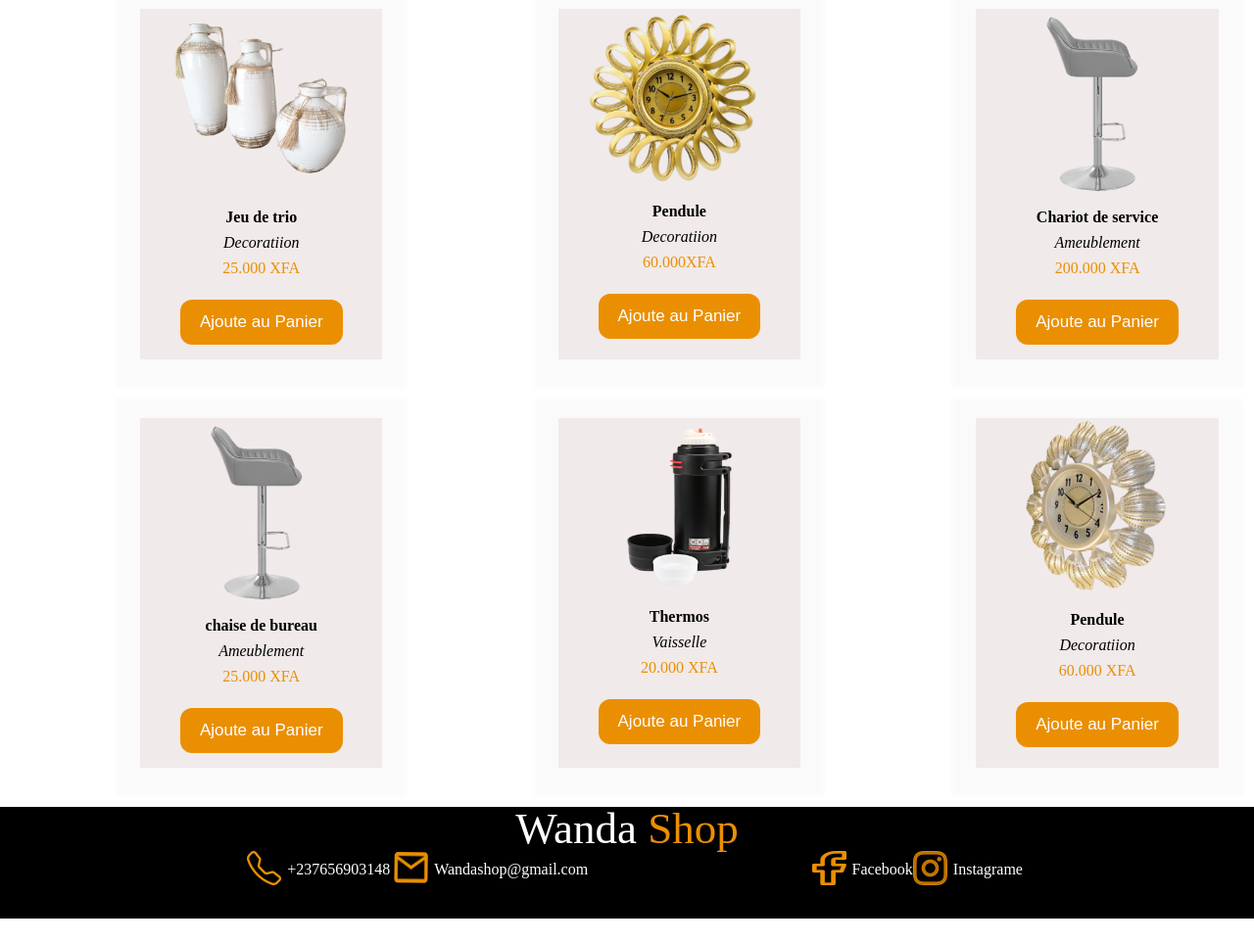
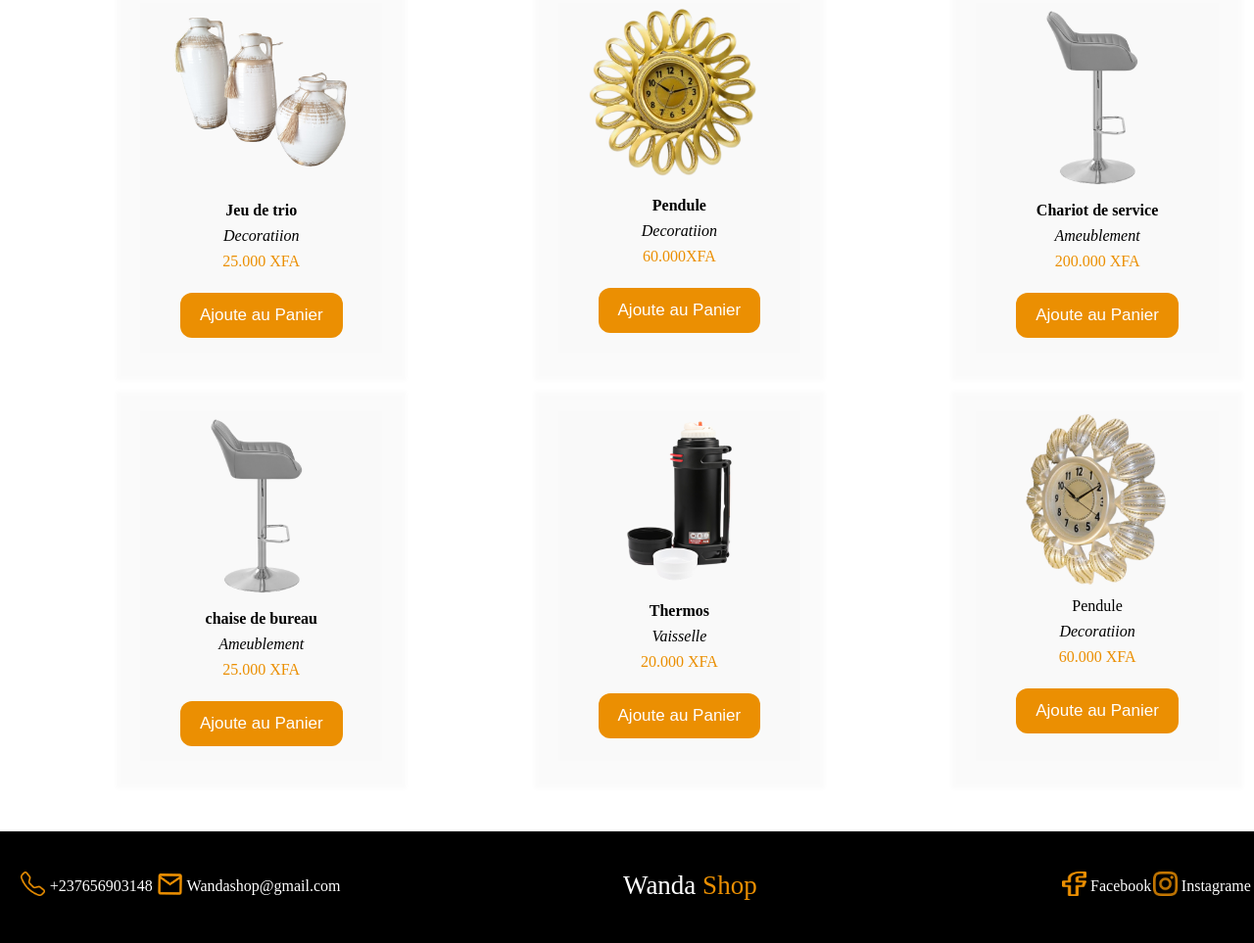
Before and after one commit to sighakalaurent/ProjetEcommerce, a plain HTML site: page html/tousproduits.html in a window 1280 px wide. Shown: the part 725-1688 px from the top of the page at 98% size. Before the commit the page ends 1663 px from the top, so only its background shows below. Drawn offline with Linux system fonts and the light colour scheme.

Commit message:
amelioration

```diff
--- a/html/tousproduits.html
+++ b/html/tousproduits.html
@@ -158,7 +158,7 @@
         <div class="produits">
             <div class="image"> <img src="../asset/img/improduits/images9.png" alt="">
             </div>
-            <div class="p1">
+            <div class="p1chec">
                 <p>Pendule</p>
             </div>
             <div class="p2">
@@ -172,7 +172,7 @@
         </div>
     </div>
     <footer>
-        <p class="logos">Wanda <span>Shop</span></p>
+
 
         <div class="logo">
             <div class="contact">
@@ -199,6 +199,8 @@
 
                 <img src="../asset/icons/iconeproduits/Vector4.png" alt="">
             </div> -->
+
+            <p class="logos">Wanda <span>Shop</span></p>
             <div class="contact">
                 <div class="contactphone">
                     <div class="contactlogo">
--- a/styles/tousproduits.css
+++ b/styles/tousproduits.css
@@ -32,6 +32,9 @@ body {
     width: 5%;
     border-radius: 15px;
     background-color: #EB8F02;
+    border: aliceblue;
+    color: white;
+
 
 }
 
@@ -50,6 +53,9 @@ body {
     padding: 30% 100%;
     border-radius: 12px;
     background-color: #EB8F02;
+    border: aliceblue;
+    color: white;
+
 }
 
 .tousProduits {
@@ -64,7 +70,7 @@ body {
     text-align: center;
     width: 58%;
     box-shadow: 0px 4px 4px 25px #00000005;
-    background: hsl(0, 18%, 93%);
+    background: #f9f9f9;
     margin-top: 60px;
     margin-left: 110px;
 
@@ -108,7 +114,7 @@ body {
 
 
 footer {
-    margin-top: 40px;
+    margin-top: 72px;
     background-color: black;
     color: white;
     width: 100%;
@@ -117,7 +123,7 @@ footer {
 
 footer .logos {
     text-align: center;
-    font-size: 45px;
+    font-size: 27px;
     line-height: 1;
 }
 
@@ -129,9 +135,10 @@ footer span {
 
 .logo {
     display: flex;
-    justify-content: space-evenly;
+    justify-content: space-between;
     color: white;
     align-items: center;
+    padding: 41px 15px;
 }
 
 .contactphone {
@@ -154,7 +161,7 @@ footer span {
 }
 
 .contactlogo img {
-    width: 35px;
+    width: 25px;
     margin-left: -17%;
 }
 
@@ -170,6 +177,11 @@ footer span {
 }
 
 .icone img {
-    width: 35px;
+    width: 25px;
     margin-left: 15px;
 }
+
+.contactphone .contactlogo {
+    margin-left: 1%;
+
+}
```
